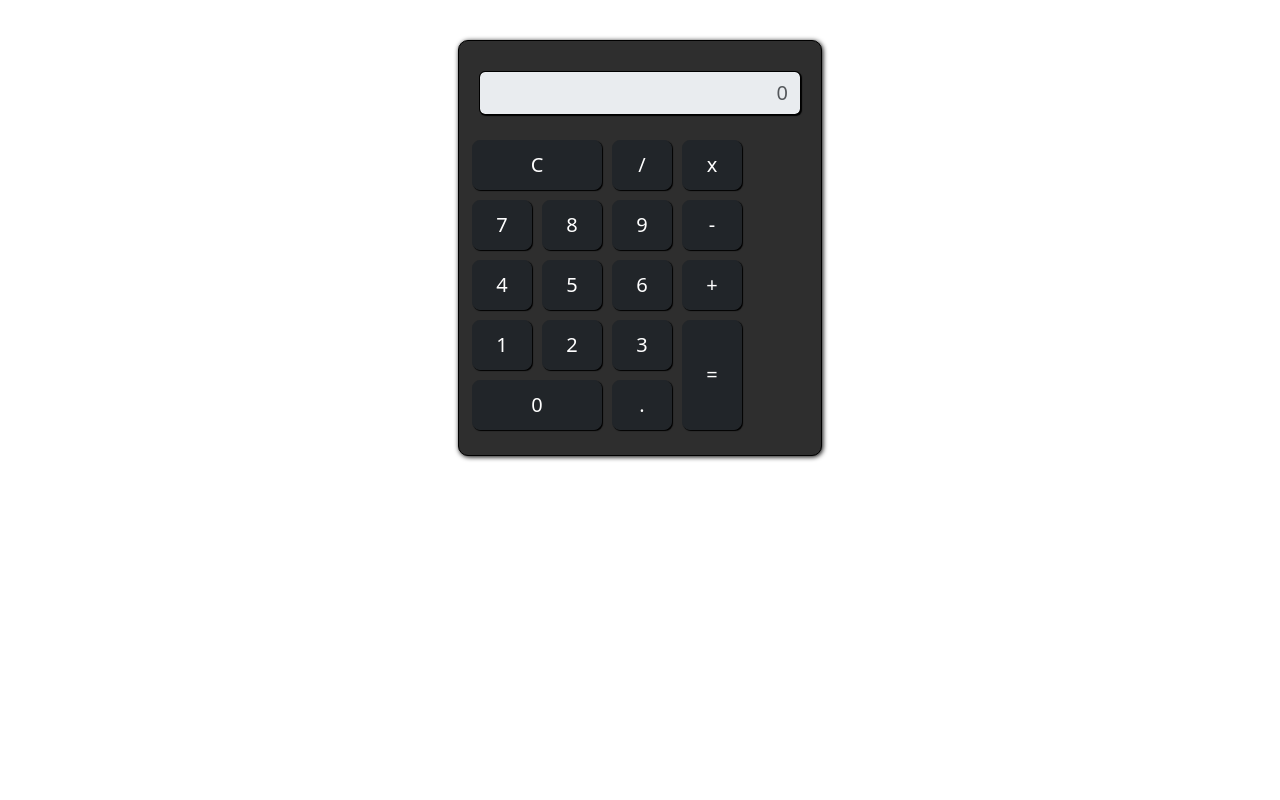
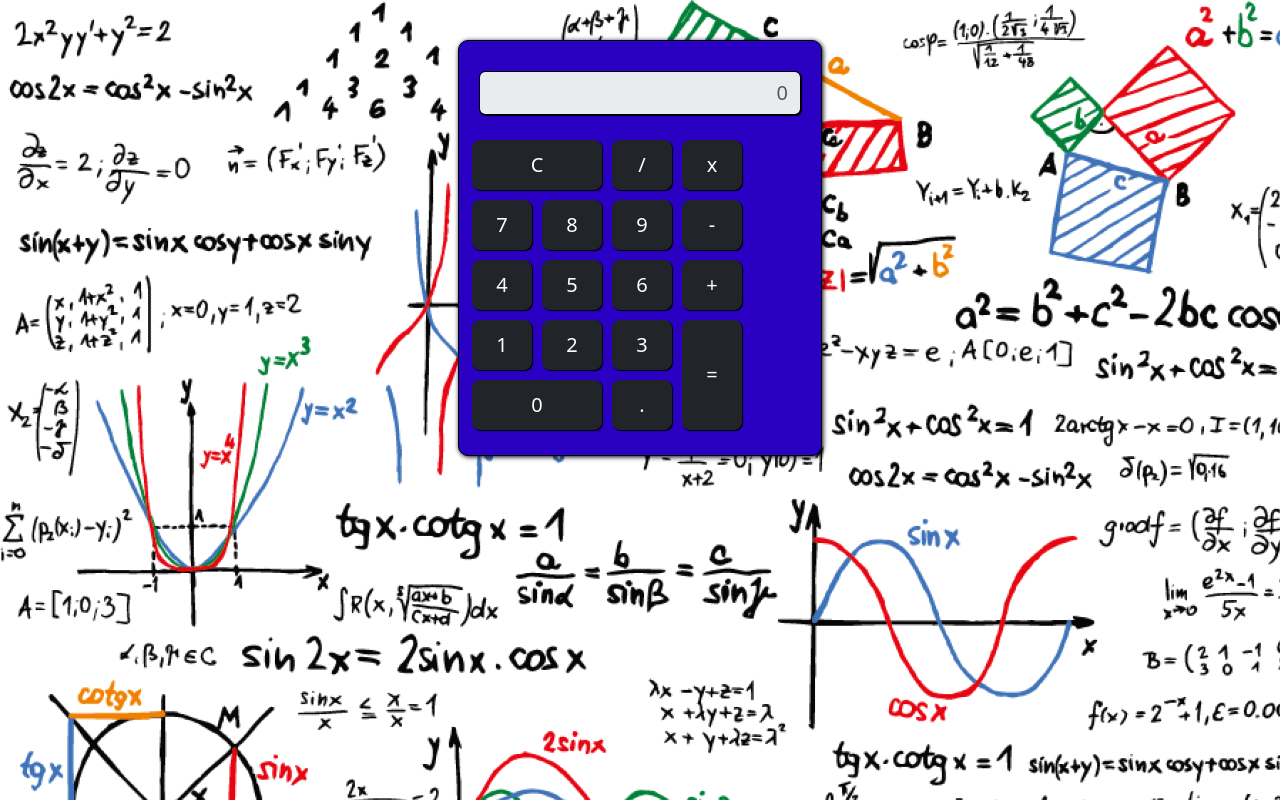
Before and after one commit to nossiro/calculadora-javascript, a plain HTML site: page index.html in a window 1280 px wide. Drawn offline with nearby package versions, Linux system fonts and the light colour scheme.

Commit message:
novo visual

```diff
--- a/estilo.css
+++ b/estilo.css
@@ -1,8 +1,14 @@
+body {
+    background-image: url(bg.png);
+}
+
 .calculadora {
+
+    position: fixed;
     margin-top: 40px;
     border: solid 1px #000;
     padding: 20px;
-    background-color: #2E2E2E;
+    background-color: #2a00c3;
     border-radius: 10px;
     box-shadow: 1px 1px 5px #000;
 }
```
Also changed, not shown: bg.png (added), index.html (indentation only).
